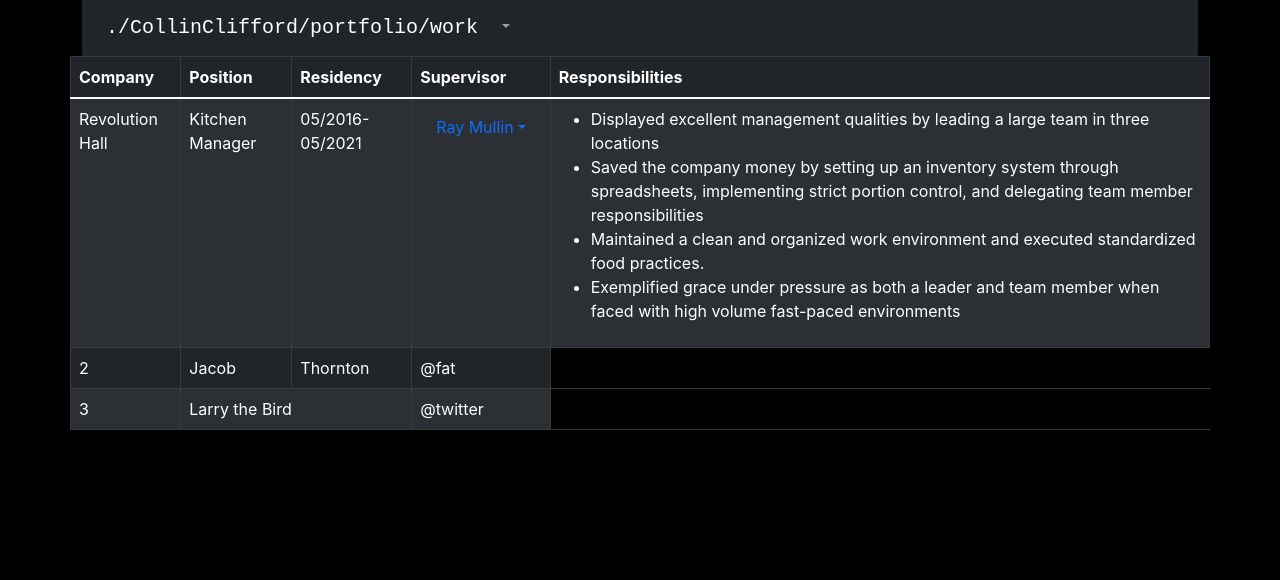
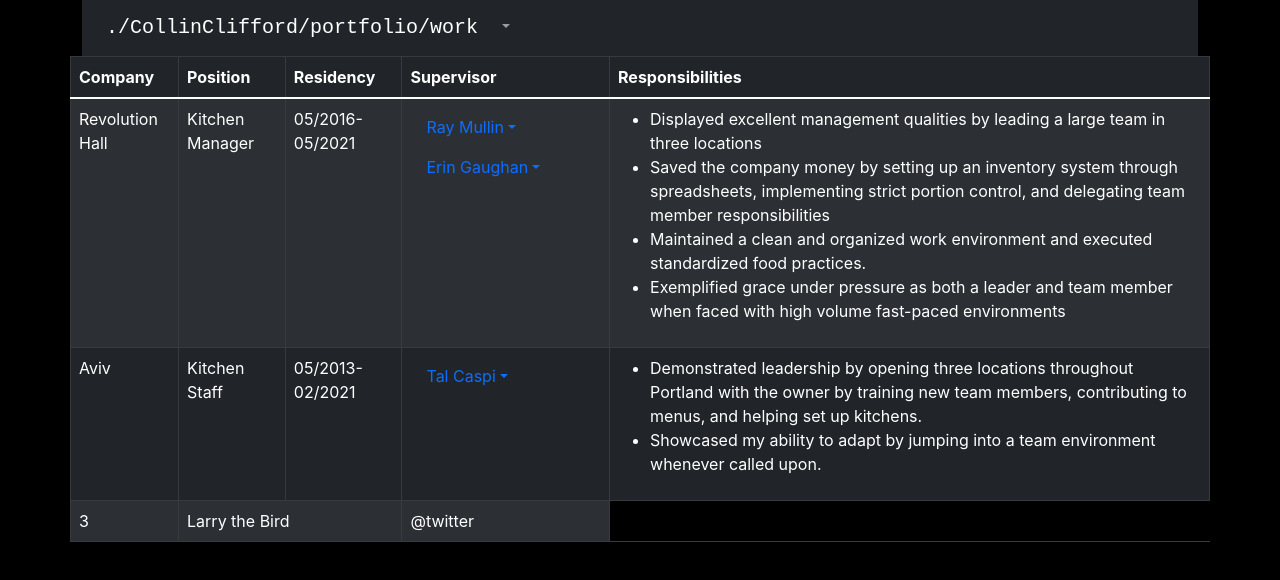
Before and after one commit to CollinClifford/portproj, a React (Create React App) app: page /work in a window 1280 px wide. Shown: the top 580 px of the page. Built offline with nearby package versions, Linux system fonts and the light colour scheme.

Commit message:
more progress

```diff
--- a/src/Routes/Contact.js
+++ b/src/Routes/Contact.js
@@ -0,0 +1,73 @@
+import React from "react";
+import { Container, Row, Col } from "react-bootstrap";
+
+function Contact() {
+  return (
+    <>
+      <Container>
+        <Row>
+          <Col>
+            <a href="https://www.linkedin.com/in/collinclifford/">
+              <svg
+                xmlns="http://www.w3.org/2000/svg"
+                width="200"
+                height="200"
+                fill="currentColor"
+                class="bi bi-linkedin"
+                viewBox="0 0 16 16"
+              >
+                <path d="M0 1.146C0 .513.526 0 1.175 0h13.65C15.474 0 16 .513 16 1.146v13.708c0 .633-.526 1.146-1.175 1.146H1.175C.526 16 0 15.487 0 14.854V1.146zm4.943 12.248V6.169H2.542v7.225h2.401zm-1.2-8.212c.837 0 1.358-.554 1.358-1.248-.015-.709-.52-1.248-1.342-1.248-.822 0-1.359.54-1.359 1.248 0 .694.521 1.248 1.327 1.248h.016zm4.908 8.212V9.359c0-.216.016-.432.08-.586.173-.431.568-.878 1.232-.878.869 0 1.216.662 1.216 1.634v3.865h2.401V9.25c0-2.22-1.184-3.252-2.764-3.252-1.274 0-1.845.7-2.165 1.193v.025h-.016a5.54 5.54 0 0 1 .016-.025V6.169h-2.4c.03.678 0 7.225 0 7.225h2.4z" />
+              </svg>
+            </a>
+          </Col>
+          <Col>
+            <a href="https://github.com/CollinClifford">
+              <svg
+                xmlns="http://www.w3.org/2000/svg"
+                width="200"
+                height="200"
+                fill="currentColor"
+                class="bi bi-github"
+                viewBox="0 0 16 16"
+              >
+                <path d="M8 0C3.58 0 0 3.58 0 8c0 3.54 2.29 6.53 5.47 7.59.4.07.55-.17.55-.38 0-.19-.01-.82-.01-1.49-2.01.37-2.53-.49-2.69-.94-.09-.23-.48-.94-.82-1.13-.28-.15-.68-.52-.01-.53.63-.01 1.08.58 1.23.82.72 1.21 1.87.87 2.33.66.07-.52.28-.87.51-1.07-1.78-.2-3.64-.89-3.64-3.95 0-.87.31-1.59.82-2.15-.08-.2-.36-1.02.08-2.12 0 0 .67-.21 2.2.82.64-.18 1.32-.27 2-.27.68 0 1.36.09 2 .27 1.53-1.04 2.2-.82 2.2-.82.44 1.1.16 1.92.08 2.12.51.56.82 1.27.82 2.15 0 3.07-1.87 3.75-3.65 3.95.29.25.54.73.54 1.48 0 1.07-.01 1.93-.01 2.2 0 .21.15.46.55.38A8.012 8.012 0 0 0 16 8c0-4.42-3.58-8-8-8z" />
+              </svg>
+            </a>
+          </Col>
+        </Row>
+        <Row>
+          <Col>
+            <a href="mailto: collinclifford@ymail.com">
+              <svg
+                xmlns="http://www.w3.org/2000/svg"
+                width="200"
+                height="200"
+                fill="currentColor"
+                class="bi bi-envelope"
+                viewBox="0 0 16 16"
+              >
+                <path d="M0 4a2 2 0 0 1 2-2h12a2 2 0 0 1 2 2v8a2 2 0 0 1-2 2H2a2 2 0 0 1-2-2V4Zm2-1a1 1 0 0 0-1 1v.217l7 4.2 7-4.2V4a1 1 0 0 0-1-1H2Zm13 2.383-4.708 2.825L15 11.105V5.383Zm-.034 6.876-5.64-3.471L8 9.583l-1.326-.795-5.64 3.47A1 1 0 0 0 2 13h12a1 1 0 0 0 .966-.741ZM1 11.105l4.708-2.897L1 5.383v5.722Z" />
+              </svg>
+            </a>
+          </Col>
+          <Col>
+            <a href="tel:352-278-8876">
+              <svg
+                xmlns="http://www.w3.org/2000/svg"
+                width="200"
+                height="200"
+                fill="currentColor"
+                class="bi bi-telephone"
+                viewBox="0 0 16 16"
+              >
+                <path d="M3.654 1.328a.678.678 0 0 0-1.015-.063L1.605 2.3c-.483.484-.661 1.169-.45 1.77a17.568 17.568 0 0 0 4.168 6.608 17.569 17.569 0 0 0 6.608 4.168c.601.211 1.286.033 1.77-.45l1.034-1.034a.678.678 0 0 0-.063-1.015l-2.307-1.794a.678.678 0 0 0-.58-.122l-2.19.547a1.745 1.745 0 0 1-1.657-.459L5.482 8.062a1.745 1.745 0 0 1-.46-1.657l.548-2.19a.678.678 0 0 0-.122-.58L3.654 1.328zM1.884.511a1.745 1.745 0 0 1 2.612.163L6.29 2.98c.329.423.445.974.315 1.494l-.547 2.19a.678.678 0 0 0 .178.643l2.457 2.457a.678.678 0 0 0 .644.178l2.189-.547a1.745 1.745 0 0 1 1.494.315l2.306 1.794c.829.645.905 1.87.163 2.611l-1.034 1.034c-.74.74-1.846 1.065-2.877.702a18.634 18.634 0 0 1-7.01-4.42 18.634 18.634 0 0 1-4.42-7.009c-.362-1.03-.037-2.137.703-2.877L1.885.511z" />
+              </svg>
+            </a>
+          </Col>
+        </Row>
+      </Container>
+    </>
+  );
+}
+
+export default Contact;
--- a/src/Routes/Work.js
+++ b/src/Routes/Work.js
@@ -30,6 +30,14 @@
                     Phone Number
                   </NavDropdown.Item>
                 </NavDropdown>
+                <NavDropdown title="Erin Gaughan">
+                  <NavDropdown.Item href="mailto: erin.gaughan81@gmail.com">
+                    Email
+                  </NavDropdown.Item>
+                  <NavDropdown.Item href="tel:503-381-3981">
+                    Phone Number
+                  </NavDropdown.Item>
+                </NavDropdown>
               </Nav>
             </td>
             <td>
@@ -55,10 +63,35 @@
             </td>
           </tr>
           <tr>
-            <td>2</td>
-            <td>Jacob</td>
-            <td>Thornton</td>
-            <td>@fat</td>
+            <td>Aviv</td>
+            <td>Kitchen Staff</td>
+            <td>05/2013-02/2021</td>
+            <td>
+              {" "}
+              <Nav>
+                <NavDropdown title="Tal Caspi">
+                  <NavDropdown.Item href="mailto: ray@mississippistudios.com">
+                    Email
+                  </NavDropdown.Item>
+                  <NavDropdown.Item href="tel:352-278-8876">
+                    Phone Number
+                  </NavDropdown.Item>
+                </NavDropdown>
+              </Nav>
+            </td>
+            <td>
+              <ul>
+                <li>
+                  Demonstrated leadership by opening three locations throughout
+                  Portland with the owner by training new team members,
+                  contributing to menus, and helping set up kitchens.
+                </li>
+                <li>
+                  Showcased my ability to adapt by jumping into a team
+                  environment whenever called upon.
+                </li>
+              </ul>
+            </td>
           </tr>
           <tr>
             <td>3</td>
```
